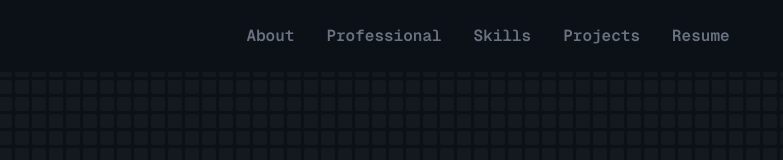
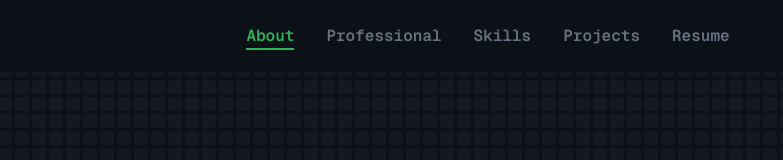
Before and after one commit to kamalhara/portfolioV2.0, a Next.js app: page / in a window 1280 px wide. Shown: the top 160 px of the page, without its empty margins (152-935 px from the left). Built offline with nearby package versions, Linux system fonts and the light colour scheme.

Commit message:
resume and ui imp

```diff
--- /dev/null
+++ b/app/components/LoadingScreen.js
@@ -0,0 +1,84 @@
+"use client";
+
+import { useState, useEffect } from "react";
+
+const lines = [
+  { text: "> initializing portfolio...", delay: 0 },
+  { text: "> loading components... ██████████ 100%", delay: 400 },
+  { text: "> compiling assets... done", delay: 800 },
+  { text: "> establishing connection... OK", delay: 1200 },
+  { text: "> launching kamalveer.dev", delay: 1600, green: true },
+];
+
+export default function LoadingScreen() {
+  const [visible, setVisible] = useState(true);
+  const [visibleLines, setVisibleLines] = useState([]);
+  const [fadeOut, setFadeOut] = useState(false);
+
+  useEffect(() => {
+    // Check if already loaded this session
+    if (sessionStorage.getItem("portfolio_loaded")) {
+      setVisible(false);
+      return;
+    }
+
+    lines.forEach((line, index) => {
+      setTimeout(() => {
+        setVisibleLines((prev) => [...prev, index]);
+      }, line.delay);
+    });
+
+    // Start fade out after last line
+    setTimeout(() => {
+      setFadeOut(true);
+    }, 2200);
+
+    // Remove from DOM
+    setTimeout(() => {
+      setVisible(false);
+      sessionStorage.setItem("portfolio_loaded", "true");
+    }, 2700);
+  }, []);
+
+  if (!visible) return null;
+
+  return (
+    <div
+      className={`fixed inset-0 z-[9999] bg-[#0C1117] flex items-center justify-center transition-opacity duration-500 ${
+        fadeOut ? "opacity-0" : "opacity-100"
+      }`}
+    >
+      <div className="w-full max-w-lg px-6">
+        {/* Terminal window */}
+        <div className="border border-gray-700 bg-[#0C1117] overflow-hidden">
+          {/* Title bar */}
+          <div className="flex items-center gap-2 px-4 py-2.5 border-b border-gray-700 bg-[#181E25]/60">
+            <span className="w-2.5 h-2.5 rounded-full bg-red-500/80" />
+            <span className="w-2.5 h-2.5 rounded-full bg-yellow-500/80" />
+            <span className="w-2.5 h-2.5 rounded-full bg-green-500/80" />
+            <span className="text-xs text-gray-500 ml-2 font-mono">
+              terminal — zsh
+            </span>
+          </div>
+
+          {/* Terminal content */}
+          <div className="p-4 md:p-6 font-mono text-sm space-y-2 min-h-[180px]">
+            {lines.map((line, index) => (
+              <div
+                key={index}
+                className={`transition-opacity duration-300 ${
+                  visibleLines.includes(index) ? "opacity-100" : "opacity-0"
+                } ${line.green ? "text-[#2CB35A]" : "text-gray-400"}`}
+              >
+                {line.text}
+                {index === visibleLines[visibleLines.length - 1] && (
+                  <span className="animate-pulse text-[#2CB35A] ml-1">█</span>
+                )}
+              </div>
+            ))}
+          </div>
+        </div>
+      </div>
+    </div>
+  );
+}
--- a/app/components/Navbar.js
+++ b/app/components/Navbar.js
@@ -1,6 +1,6 @@
 "use client";
 
-import { useState } from "react";
+import { useState, useEffect } from "react";
 import { FiMenu, FiX } from "react-icons/fi";
 
 const navLinks = [
@@ -13,17 +13,82 @@ const navLinks = [
 
 function Navbar() {
   const [open, setOpen] = useState(false);
+  const [scrollProgress, setScrollProgress] = useState(0);
+  const [activeSection, setActiveSection] = useState("about");
+  const [scrolled, setScrolled] = useState(false);
+
+  useEffect(() => {
+    const handleScroll = () => {
+      // Scroll progress
+      const totalHeight =
+        document.documentElement.scrollHeight - window.innerHeight;
+      const progress = totalHeight > 0 ? (window.scrollY / totalHeight) * 100 : 0;
+      setScrollProgress(progress);
+
+      // Navbar shrink
+      setScrolled(window.scrollY > 50);
+
+      // Active section detection
+      const sections = ["about", "professional", "skills", "projects"];
+      let current = "about";
+      for (const id of sections) {
+        const el = document.getElementById(id);
+        if (el) {
+          const rect = el.getBoundingClientRect();
+          if (rect.top <= 150) {
+            current = id;
+          }
+        }
+      }
+      setActiveSection(current);
+    };
+
+    window.addEventListener("scroll", handleScroll, { passive: true });
+    handleScroll();
+    return () => window.removeEventListener("scroll", handleScroll);
+  }, []);
+
+  const handleSmoothScroll = (e, href) => {
+    if (href.startsWith("#")) {
+      e.preventDefault();
+      const el = document.getElementById(href.slice(1));
+      if (el) {
+        el.scrollIntoView({ behavior: "smooth", block: "start" });
+      }
+      setOpen(false);
+    }
+  };
 
   return (
-    <nav className="fixed top-0 left-0 right-0 z-100 bg-[#0C1117]/80 backdrop-blur-md py-2">
-      <div className="max-w-6xl mx-auto px-6 py-4 flex items-center justify-between md:justify-center">
+    <nav
+      className={`fixed top-0 left-0 right-0 z-100 backdrop-blur-md transition-all duration-300 ${
+        scrolled
+          ? "bg-[#0C1117]/90 py-0 shadow-lg shadow-black/20"
+          : "bg-[#0C1117]/80 py-2"
+      }`}
+    >
+      {/* Scroll Progress Bar */}
+      <div className="absolute bottom-0 left-0 h-[2px] bg-gradient-to-r from-[#2CB35A] to-[#5DEBB5] transition-all duration-100"
+        style={{ width: `${scrollProgress}%` }}
+      />
+
+      <div
+        className={`max-w-6xl mx-auto px-6 flex items-center justify-between md:justify-center transition-all duration-300 ${
+          scrolled ? "py-3" : "py-4"
+        }`}
+      >
         {/* Desktop links */}
         <ul className="hidden md:flex items-center justify-center gap-8 text-gray-500 font-semibold">
           {navLinks.map((link) => (
             <li key={link.label}>
               <a
                 href={link.href}
-                className="relative text-muted-foreground hover:text-[#2CB35A] transition-colors font-mono text-md font-semibold after:absolute after:left-0 after:bottom-[-4px] after:h-[2px] after:w-0 after:bg-[#2CB35A] after:transition-all after:duration-300 hover:after:w-full"
+                onClick={(e) => handleSmoothScroll(e, link.href)}
+                className={`relative font-mono text-md font-semibold transition-colors after:absolute after:left-0 after:bottom-[-4px] after:h-[2px] after:bg-[#2CB35A] after:transition-all after:duration-300 ${
+                  activeSection === link.href.slice(1)
+                    ? "text-[#2CB35A] after:w-full"
+                    : "text-muted-foreground hover:text-[#2CB35A] after:w-0 hover:after:w-full"
+                }`}
                 {...(link.external
                   ? { target: "_blank", rel: "noopener noreferrer" }
                   : {})}
@@ -72,8 +137,15 @@ function Navbar() {
             <li key={link.label}>
               <a
                 href={link.href}
-                onClick={() => setOpen(false)}
-                className="block px-4 py-3 text-gray-400 hover:text-[#2CB35A] hover:bg-[#181E25]/60 transition-all font-mono text-lg font-semibold border-l-2 border-transparent hover:border-[#2CB35A]"
+                onClick={(e) => {
+                  handleSmoothScroll(e, link.href);
+                  setOpen(false);
+                }}
+                className={`block px-4 py-3 hover:bg-[#181E25]/60 transition-all font-mono text-lg font-semibold border-l-2 ${
+                  activeSection === link.href.slice(1)
+                    ? "text-[#2CB35A] border-[#2CB35A] bg-[#2CB35A]/5"
+                    : "text-gray-400 hover:text-[#2CB35A] border-transparent hover:border-[#2CB35A]"
+                }`}
                 style={{
                   animation: open
                     ? `fadeInRight 0.4s ease-out ${index * 0.08}s both`
--- a/app/globals.css
+++ b/app/globals.css
@@ -19,10 +19,39 @@
   }
 }
 
+html {
+  scroll-behavior: smooth;
+}
+
 body {
   background: var(--background);
   color: var(--foreground);
   font-family: "Space Grotesk", sans-serif;
+}
+
+/* ── Custom Scrollbar ── */
+
+::-webkit-scrollbar {
+  width: 8px;
+}
+
+::-webkit-scrollbar-track {
+  background: #0C1117;
+}
+
+::-webkit-scrollbar-thumb {
+  background: #2CB35A40;
+  border-radius: 4px;
+}
+
+::-webkit-scrollbar-thumb:hover {
+  background: #2CB35A80;
+}
+
+/* Firefox */
+* {
+  scrollbar-width: thin;
+  scrollbar-color: #2CB35A40 #0C1117;
 }
 
 .space-grotesk {
--- a/app/page.js
+++ b/app/page.js
@@ -4,12 +4,15 @@ import Grid from "./components/GridBackground";
 import Hero from "./components/Hero";
 import Professional from "./components/Professional";
 import Skills from "./components/Skills";
+
 import Project from "./components/Project";
 import Footer from "./components/Footer";
+import LoadingScreen from "./components/LoadingScreen";
 
 export default function Home() {
   return (
     <div className="relative z-10">
+      <LoadingScreen />
       <Grid />
       <Navbar />
       <Hero />
```
